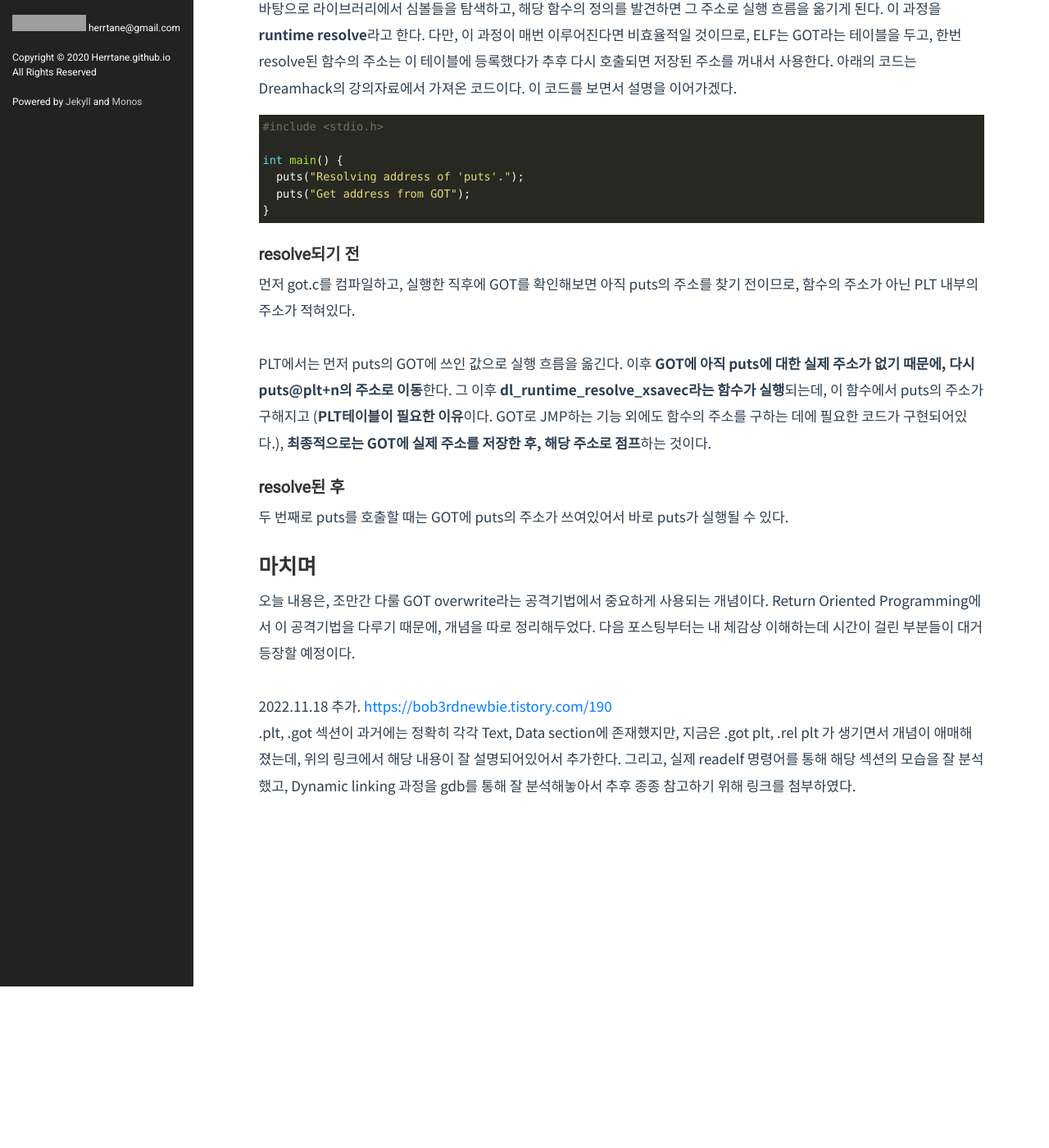
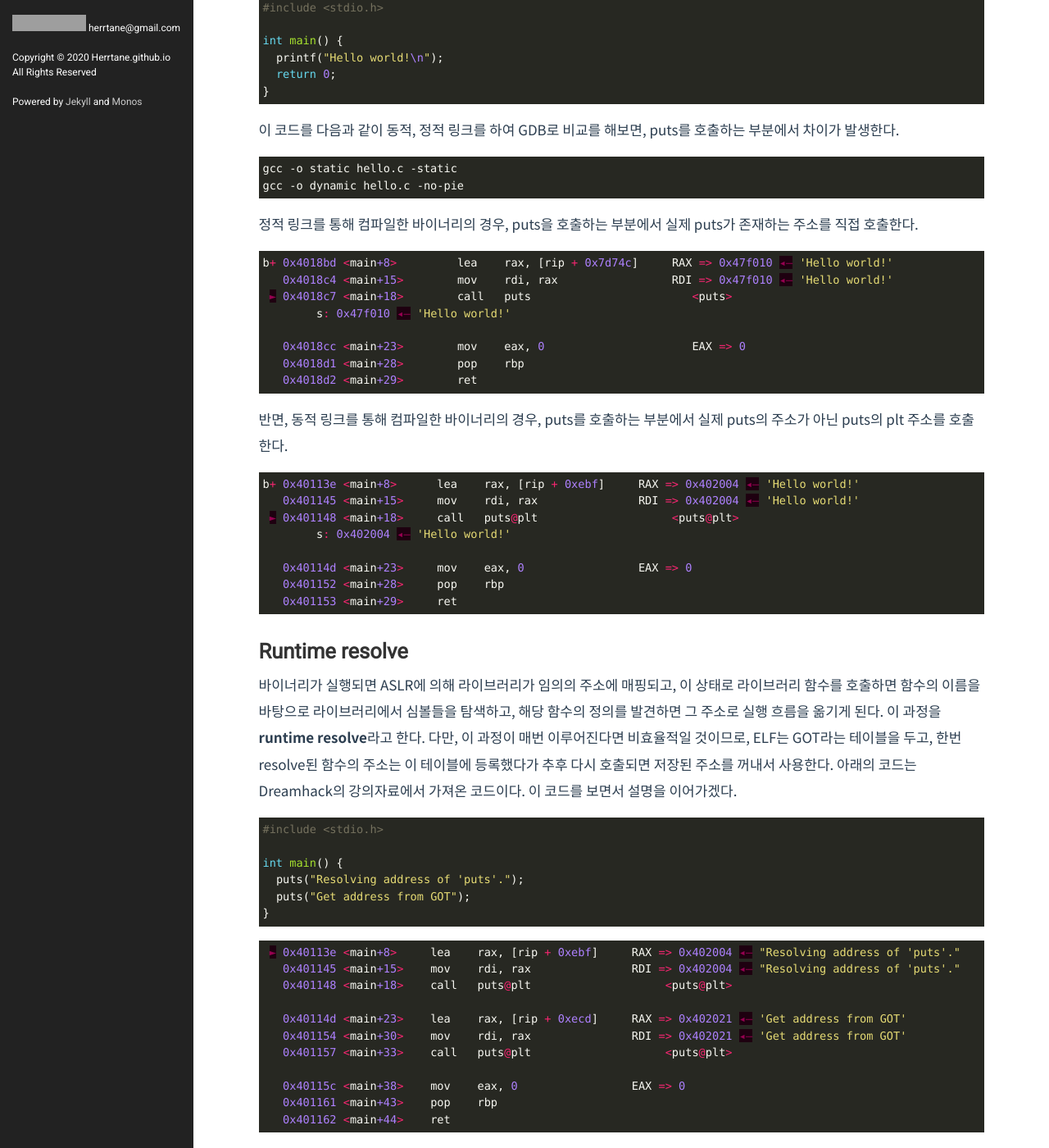
Before and after one commit to Herrtane/Herrtane.github.io, a Jekyll site: the page built from _posts/SystemHacking/2022-09-11-systemhacking-dynamicandstaticlinking.markdown, in a window 1280 px wide and 1400 px high, scrolled down 862 px. Shown: the whole window at 82% size. Built offline with Jekyll 4.4.1, drawn with Linux system fonts in a browser that asks for light colours; comment, search, counter and statistics services are not loaded; before the commit the page ends 2065 px from its top, so only the background shows below that; some of the changed text lies outside the part shown; grey boxes are pictures that could not be loaded.

Commit message:
Update 2022-09-11-systemhacking-dynamicandstaticlinking.markdown

````diff
--- a/_posts/SystemHacking/2022-09-11-systemhacking-dynamicandstaticlinking.markdown
+++ b/_posts/SystemHacking/2022-09-11-systemhacking-dynamicandstaticlinking.markdown
@@ -1,6 +1,6 @@
 ---
 layout: post
-title: <System Hacking> 12. Dynamic and Static Link / PLT, GOT
+title: <System Hacking> 12. Dynamic and Static Link / PLT, GOT (2026.04.30 수정)
 date: 2022-09-11 21:30:23 +0900
 category: System_Hacking
 comments: true
@@ -23,9 +23,51 @@ comments: true
 
 <br/>
 
-동적 링크된 바이너리를 실행하면 동적 라이브러리가 프로세스의 메모리에 매핑된다. 그리고 실행 중에 라이브러리의 함수를 호출하면, 매핑된 라이브러리에서 호출할 함수의 주소를 찾아서 실행한다. 이 과정에서 **PLT(Procedure Linkage Table)와 GOT(Global Offset Table)**이 사용된다.
+동적 링크된 바이너리를 실행하면 동적 라이브러리가 프로세스의 메모리에 매핑된다. 그리고 실행 중에 라이브러리의 함수를 호출하면, 매핑된 라이브러리에서 호출할 함수의 주소를 찾아서 실행한다. 이 과정에서 **PLT(Procedure Linkage Table)와 GOT(Global Offset Table)**이 사용된다. 다음의 코드 예시를 보자.
 
-<br/>
+```c
+#include <stdio.h>
+
+int main() {
+  printf("Hello world!\n");
+  return 0;
+}
+```
+
+이 코드를 다음과 같이 동적, 정적 링크를 하여 GDB로 비교를 해보면, puts를 호출하는 부분에서 차이가 발생한다.
+
+```
+gcc -o static hello.c -static
+gcc -o dynamic hello.c -no-pie
+```
+
+정적 링크를 통해 컴파일한 바이너리의 경우, puts을 호출하는 부분에서 실제 puts가 존재하는 주소를 직접 호출한다.
+
+```s
+b+ 0x4018bd <main+8>         lea    rax, [rip + 0x7d74c]     RAX => 0x47f010 ◂— 'Hello world!'
+   0x4018c4 <main+15>        mov    rdi, rax                 RDI => 0x47f010 ◂— 'Hello world!'
+ ► 0x4018c7 <main+18>        call   puts                        <puts>
+        s: 0x47f010 ◂— 'Hello world!'
+
+   0x4018cc <main+23>        mov    eax, 0                      EAX => 0
+   0x4018d1 <main+28>        pop    rbp
+   0x4018d2 <main+29>        ret
+```
+
+반면, 동적 링크를 통해 컴파일한 바이너리의 경우, puts를 호출하는 부분에서 실제 puts의 주소가 아닌 puts의 plt 주소를 호출한다.
+
+```s
+b+ 0x40113e <main+8>      lea    rax, [rip + 0xebf]     RAX => 0x402004 ◂— 'Hello world!'
+   0x401145 <main+15>     mov    rdi, rax               RDI => 0x402004 ◂— 'Hello world!'
+ ► 0x401148 <main+18>     call   puts@plt                    <puts@plt>
+        s: 0x402004 ◂— 'Hello world!'
+
+   0x40114d <main+23>     mov    eax, 0                 EAX => 0
+   0x401152 <main+28>     pop    rbp
+   0x401153 <main+29>     ret
+```
+
+## Runtime resolve
 
 바이너리가 실행되면 ASLR에 의해 라이브러리가 임의의 주소에 매핑되고, 이 상태로 라이브러리 함수를 호출하면 함수의 이름을 바탕으로 라이브러리에서 심볼들을 탐색하고, 해당 함수의 정의를 발견하면 그 주소로 실행 흐름을 옮기게 된다. 이 과정을 **runtime resolve**라고 한다. 다만, 이 과정이 매번 이루어진다면 비효율적일 것이므로, ELF는 GOT라는 테이블을 두고, 한번 resolve된 함수의 주소는 이 테이블에 등록했다가 추후 다시 호출되면 저장된 주소를 꺼내서 사용한다. 아래의 코드는 Dreamhack의 강의자료에서 가져온 코드이다. 이 코드를 보면서 설명을 이어가겠다.
 
@@ -36,6 +78,20 @@ int main() {
   puts("Resolving address of 'puts'.");
   puts("Get address from GOT");
 }
+```
+
+```s
+ ► 0x40113e <main+8>     lea    rax, [rip + 0xebf]     RAX => 0x402004 ◂— "Resolving address of 'puts'."
+   0x401145 <main+15>    mov    rdi, rax               RDI => 0x402004 ◂— "Resolving address of 'puts'."
+   0x401148 <main+18>    call   puts@plt                    <puts@plt>
+
+   0x40114d <main+23>    lea    rax, [rip + 0xecd]     RAX => 0x402021 ◂— 'Get address from GOT'
+   0x401154 <main+30>    mov    rdi, rax               RDI => 0x402021 ◂— 'Get address from GOT'
+   0x401157 <main+33>    call   puts@plt                    <puts@plt>
+
+   0x40115c <main+38>    mov    eax, 0                 EAX => 0
+   0x401161 <main+43>    pop    rbp
+   0x401162 <main+44>    ret
 ```
 
 ### resolve되기 전
````
